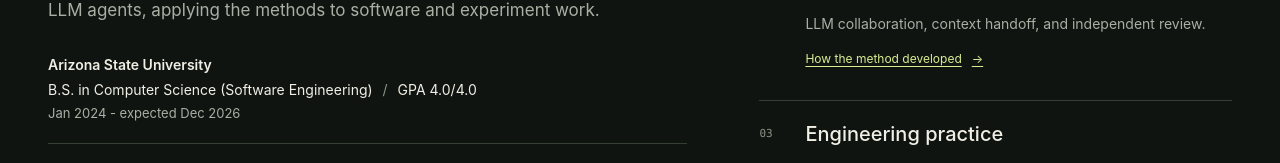
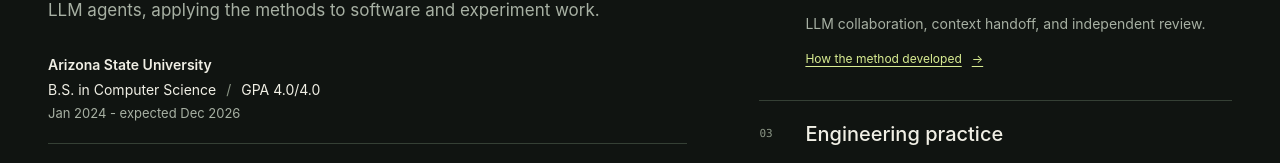
Before and after one commit to smter6626/yeming-portfolio, a Next.js app: page / in a window 1280 px wide. Shown: the part 378-541 px from the top of the page. Built offline with nearby package versions, Linux system fonts and the light colour scheme.

Commit message:
Simplify homepage degree label

```diff
--- a/src/content/profile.ts
+++ b/src/content/profile.ts
@@ -13,7 +13,7 @@ export const profile: Profile = {
   education: [
     {
       institution: "Arizona State University",
-      degree: "B.S. in Computer Science (Software Engineering)",
+      degree: "B.S. in Computer Science",
       period: "Jan 2024 - expected Dec 2026",
       gpa: "4.0/4.0",
       detail: "Dean's List: Spring 2024, Fall 2024, Spring 2025, Fall 2025.",
--- a/src/content/profile.zh.ts
+++ b/src/content/profile.zh.ts
@@ -11,7 +11,7 @@ export const profileZh: Profile = {
   education: [
     {
       institution: "亚利桑那州立大学",
-      degree: "计算机科学理学学士（软件工程方向）",
+      degree: "计算机科学理学学士",
       period: "2024 年 1 月入学，预计 2026 年 12 月毕业",
       gpa: "4.0/4.0",
       detail: "院长荣誉名单：2024 年春季、2024 年秋季、2025 年春季、2025 年秋季。",
```
